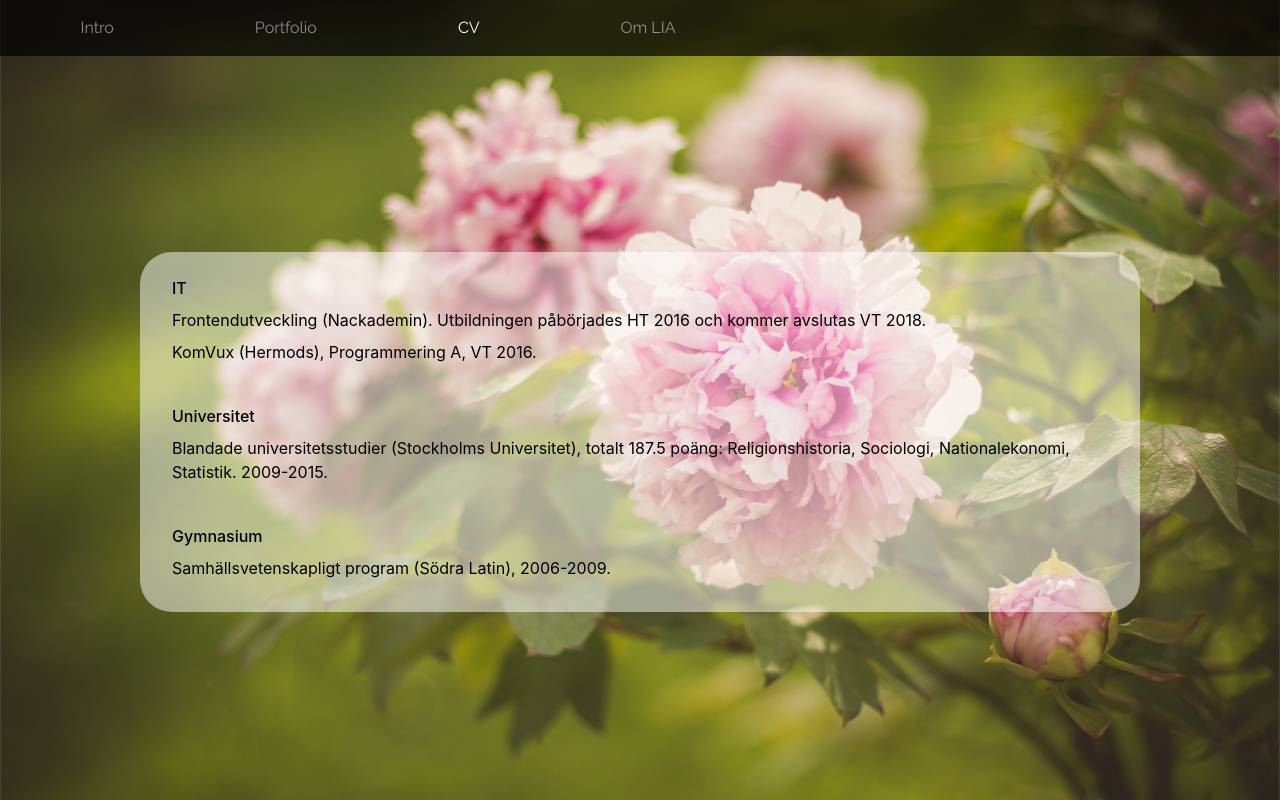
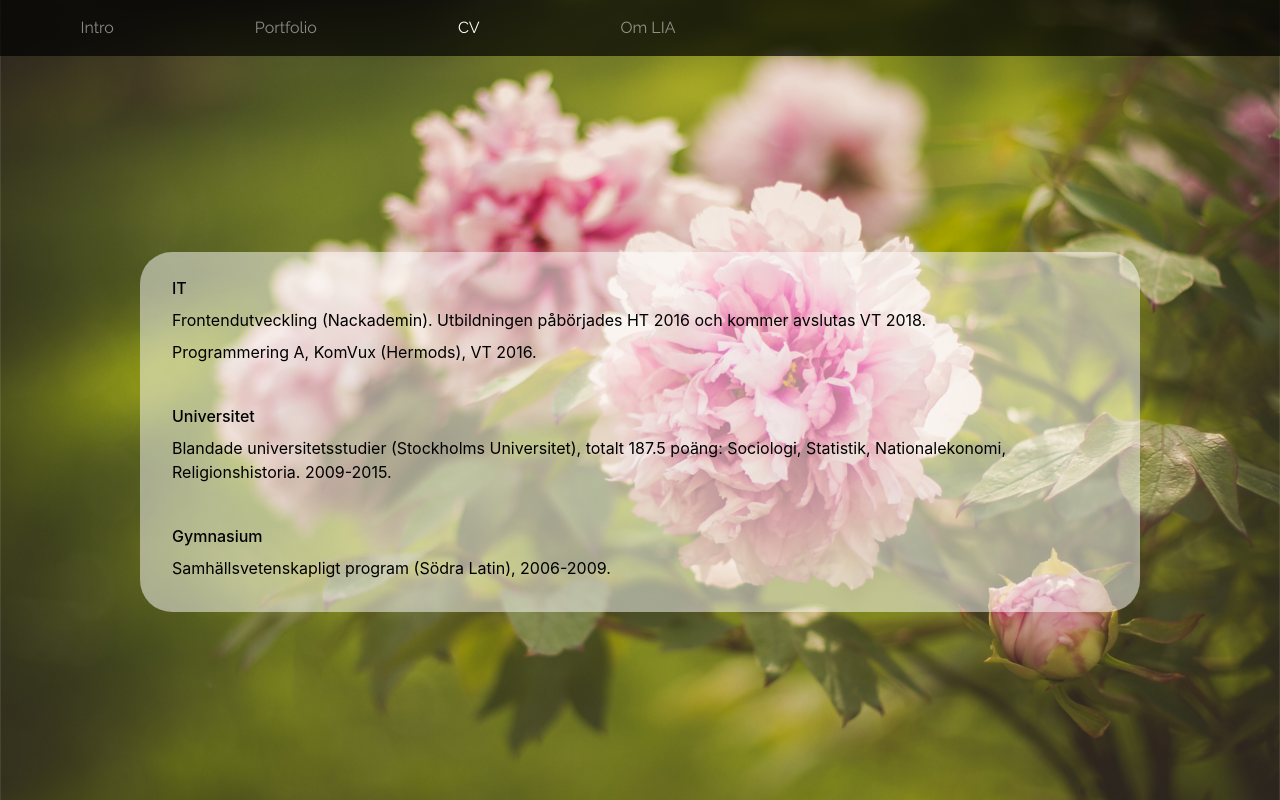
Before and after one commit to Loosergirl/Loosergirl.github.io, a plain HTML site: page views/cv.html in a window 1280 px wide. Drawn offline with Linux system fonts and the light colour scheme.

Commit message:
Changed order of some words.

```diff
--- a/views/cv.html
+++ b/views/cv.html
@@ -36,9 +36,9 @@
             <section>
             <p><b>IT</b></p>
             <p>Frontendutveckling (Nackademin). Utbildningen påbörjades HT 2016 och kommer avslutas VT 2018.</p>
-            <p>KomVux (Hermods), Programmering A, VT 2016.</p><br/>
+            <p>Programmering A, KomVux (Hermods), VT 2016.</p><br/>
             <p><b>Universitet</b></p>
-            <p>Blandade universitetsstudier (Stockholms Universitet), totalt 187.5 poäng: Religionshistoria, Sociologi, Nationalekonomi, Statistik. 2009-2015.</p><br/>
+            <p>Blandade universitetsstudier (Stockholms Universitet), totalt 187.5 poäng: Sociologi, Statistik, Nationalekonomi, Religionshistoria. 2009-2015.</p><br/>
             <p><b>Gymnasium</b></p>
             <p>Samhällsvetenskapligt program (Södra Latin), 2006-2009.</p>
             </section>
```
